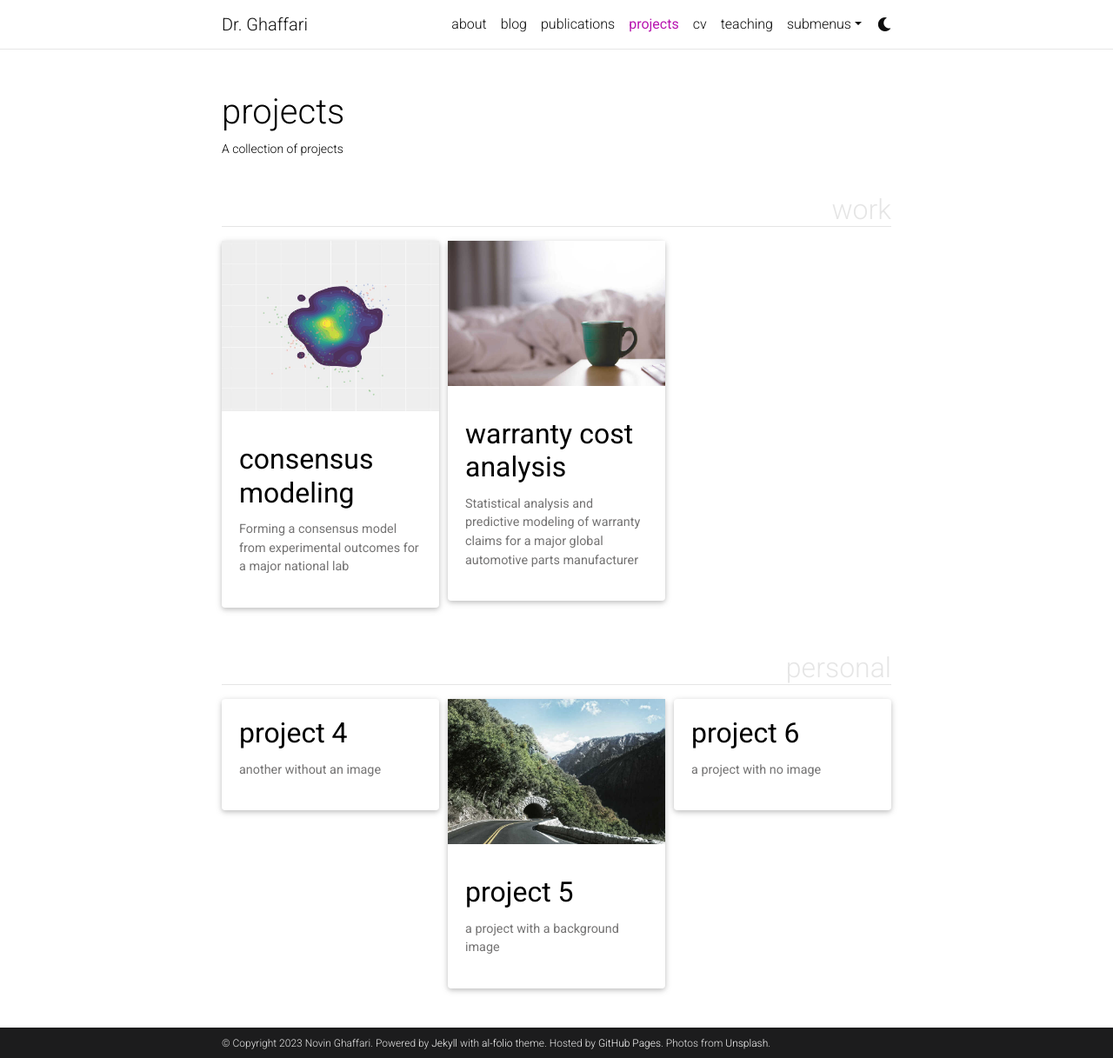
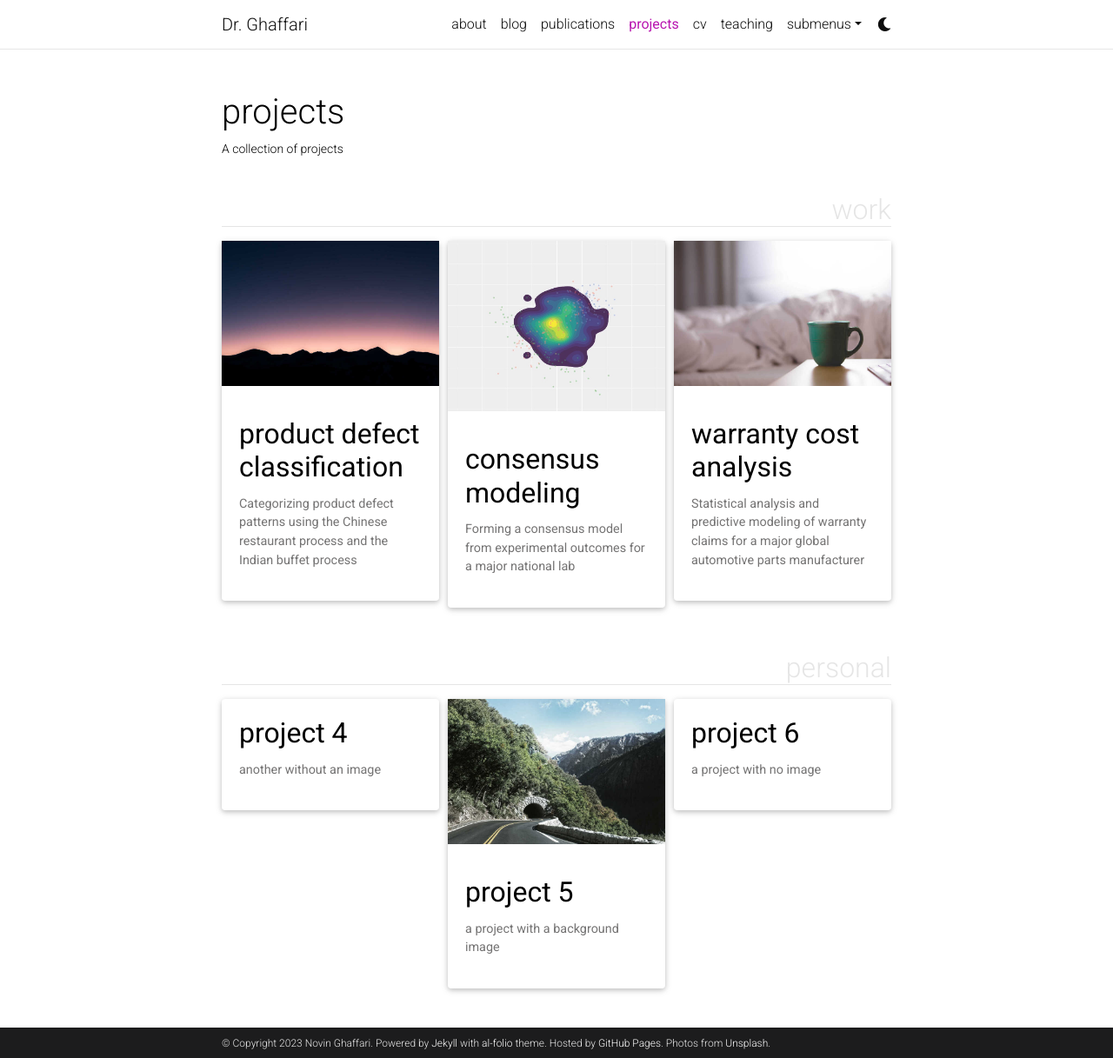
Before and after one commit to nghaffari/nghaffari.github.io, a Jekyll site: the page built from _pages/projects.md, in a window 1280 px wide and 1217 px high. Shown: the whole window at 87% size. Built offline with Jekyll 4.4.1, drawn with Linux system fonts in a browser that asks for light colours; full-size pictures stand in for the smaller copies a plugin makes; comment, search, counter and statistics services are not loaded; a style sheet for code colours, icons or effects is not loaded.

Commit message:
Update 3_project.md

```diff
--- a/_projects/3_project.md
+++ b/_projects/3_project.md
@@ -1,7 +1,7 @@
 ---
 layout: page
-title: Product Defect Classification: The Chinese Restaurant Process and the Indian Buffet
-description: Using latent clustering to group product defects
+title: Product Defect Classification
+description: Categorizing product defect patterns using the Chinese restaurant process and the Indian buffet process
 img: assets/img/7.jpg
 importance: 1
 category: work
```
